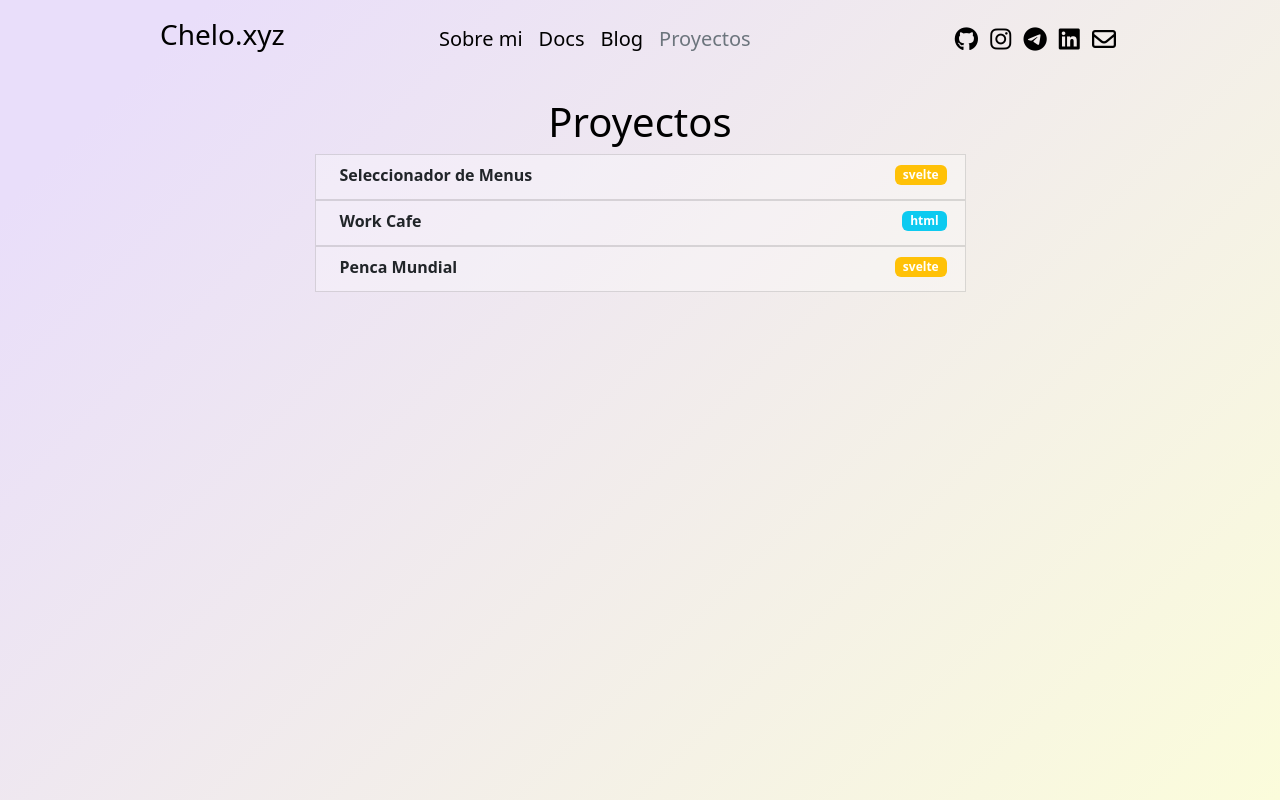
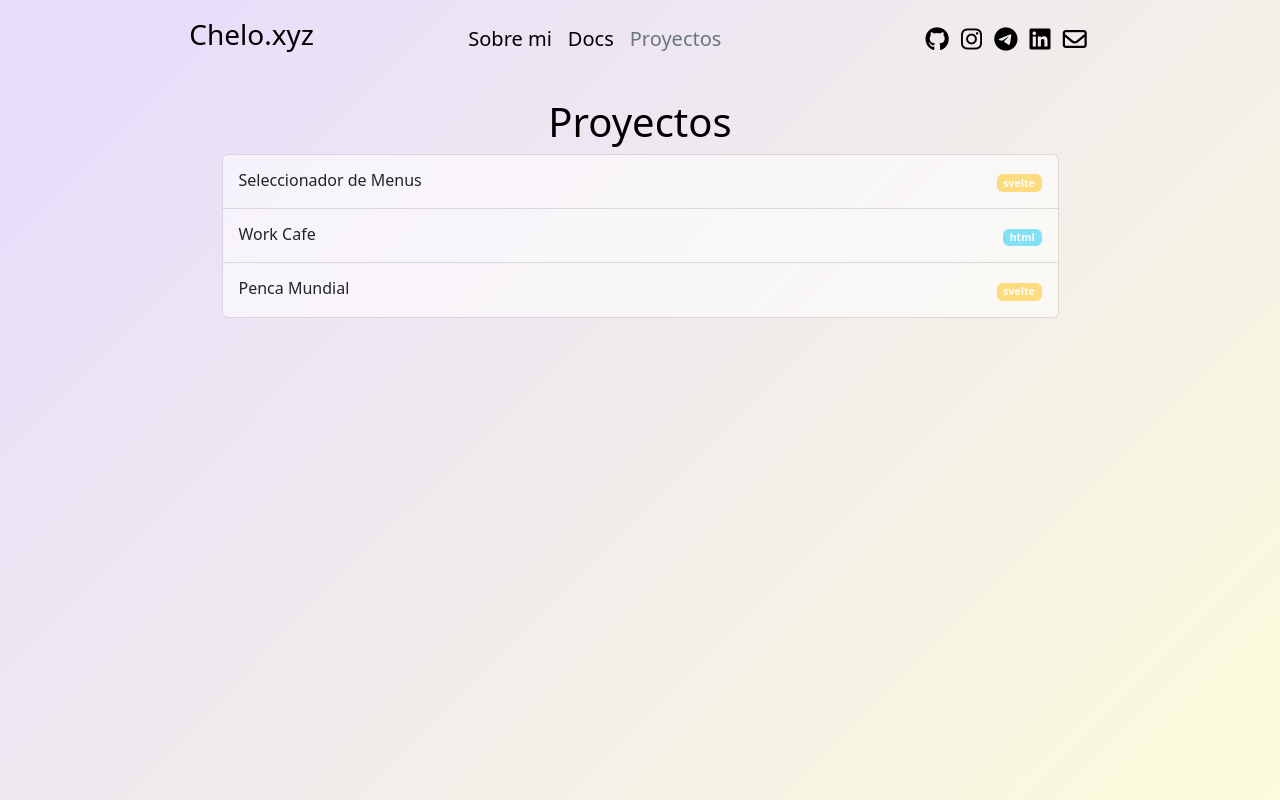
Before and after one commit to chelo91/chelo-xyz, a SvelteKit app: page /projects in a window 1280 px wide. Built offline with nearby package versions, Linux system fonts and the light colour scheme.

Commit message:
upgrades in component Card

```diff
--- /dev/null
+++ b/src/lib/components/CardContainer.svelte
@@ -0,0 +1,11 @@
+<script>
+</script>
+<div class="list-group">
+  <slot />
+</div>
+
+<style>
+  div {
+    background: rgba(255, 255, 255, 0.4);
+  }
+</style>
--- a/src/routes/+layout.svelte
+++ b/src/routes/+layout.svelte
@@ -4,7 +4,7 @@
   const menus = [
     { name: "Sobre mi", url: "/" },
     { name: "Docs", url: "/docs" },
-    { name: "Blog", url: "/posts" },
+    /*{ name: "Blog", url: "/posts" },*/
     { name: "Proyectos", url: "/projects" },
   ];
 
--- a/src/routes/docs/[slug]/+page.js
+++ b/src/routes/docs/[slug]/+page.js
@@ -2,7 +2,7 @@ import { error } from '@sveltejs/kit';
 
 export async function load({ params }) {
     try {
-        const post = await import(`../${params.slug}.md`)
+        const post = await import(`../md/${params.slug}.md`)
         const { title, date } = post.metadata
         const content = post.default
         return {
--- a/src/routes/posts/+page.svelte
+++ /dev/null
@@ -1,6 +0,0 @@
-<div class="px-4 py-5 my-5 text-center">
-  <h1 class="display-5 fw-bold">Trabajo en progreso</h1>
-</div>
-
-<style>
-</style>
--- a/src/routes/projects/+page.svelte
+++ b/src/routes/projects/+page.svelte
@@ -1,4 +1,7 @@
 <script>
+  import Card from "$lib/Components/Card.svelte";
+  import CardContainer from "$lib/Components/CardContainer.svelte";
+
   const projects = [
     {
       title: "Seleccionador de Menus",
@@ -39,53 +42,31 @@
       class: "bg-info",
     },
   ];
-
-  const inventario = [
-    { nombre: "manzanas", cantidad: 2 },
-    { nombre: "bananas", cantidad: 0 },
-    { nombre: "cerezas", cantidad: 5 },
-  ];
-
-  const resultado = tags.find((tag) => tag.tag === tag);
-
-  console.log(resultado); // { nombre: 'cerezas', cantidad: 5 }
 </script>
 
 <div class="center">
-  <ol class="list-group list-group-numbered col-12 col-md-10 col-lg-7">
+  <div class="col-12 col-lg-9">
+    <CardContainer>
       {#each projects as project}
-      <!-- svelte-ignore security-anchor-rel-noreferrer -->
-      <a href={project.url} aria-current="true" target="_blank">
-        <li
-          class="list-group-item d-flex align-items-start"
-        >
-          <div class="ms-2 me-auto">
-            <div class="fw-bold">{project.title}</div>
-            <p class="mb-1">{project.description}</p>
-          </div>
+        <Card url={project.url} target={"_blank"}>
+          <slot slot="name">{project.title}</slot>
+          <slot slot="description">{project.description}</slot>
+          <slot slot="small">
             {#each project.tags as tag}
               <span
                 class="badge {tags.find((tagColor) => tagColor.tag === tag)
                   ?.class}">{tag}</span
               >
             {/each}
-        </li>
-      </a>
+          </slot>
+        </Card>
       {/each}
-  </ol>
+    </CardContainer>
+  </div>
 </div>
 
 <style>
   .center {
     text-align: -webkit-center;
   }
-  a {
-    text-decoration: none;
-  }
-  span {
-    margin: 2px;
-  }
-  p{
-    text-align-last: left;
-  }
 </style>
```
Also changed, not shown: src/lib/utils/index.js (+5 -4 lines), src/routes/docs/+page.svelte (+11 -17 lines), src/routes/docs/md/pm2.md (renamed from src/routes/docs/pm2.md), src/routes/docs/md/scp.md (renamed from src/routes/docs/scp.md). Lines whose indentation alone changed are shown as unchanged.
